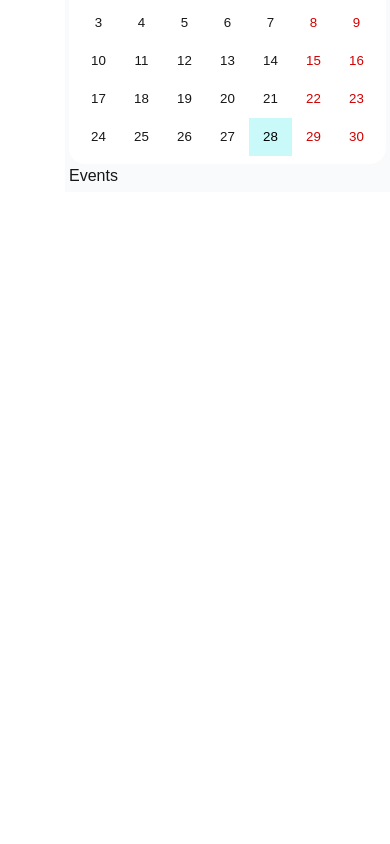
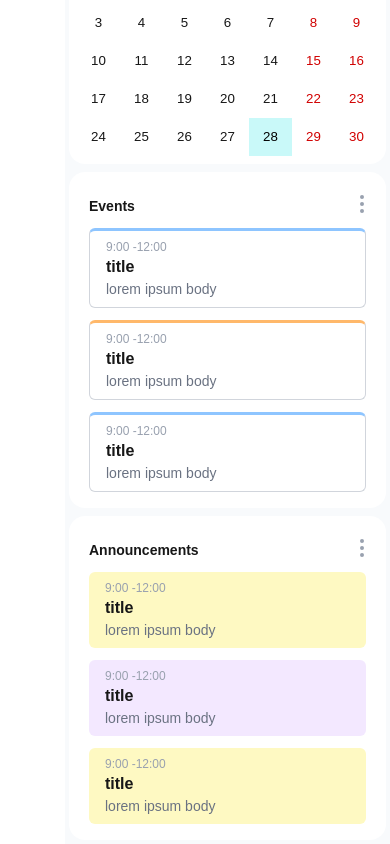
Before and after one commit to maysunktong/school-dashboard-storybook, a Next.js app: page /admin in a window 390 px wide. Shown: the part 1682-2526 px from the top of the page. Before the commit the page ends 1874 px from the top, so only its background shows below. Built offline with nearby package versions, Linux system fonts and the light colour scheme.

Commit message:
🛠️ announcements

```diff
--- a/app/(dashboard)/admin/page.tsx
+++ b/app/(dashboard)/admin/page.tsx
@@ -1,16 +1,16 @@
 import PopulationRow from "@/components/dashboard/PopulationRow";
-import StudentCountRadialBarChart from "../../../components/dashboard/StudentCountRadialBarChart";
-import AttendanceBarChart from "../../../components/dashboard/AttendanceBarChart";
-import FinanceLineChart from "../../../components/dashboard/FinanaceLineChart";
-import EventCalendar from "../../../components/dashboard/EventCalendar";
-import EventStack from "../../../components/dashboard/EventStack";
+import StudentCountRadialBarChart from "@/components/dashboard/StudentCountRadialBarChart";
+import AttendanceBarChart from "@/components/dashboard/AttendanceBarChart";
+import FinanceLineChart from "@/components/dashboard/FinanaceLineChart";
+import EventCalendar from "@/components/dashboard/EventCalendar";
+import Announcements from "../../../components/dashboard/Announcements";
 
 export default function AdminPage() {
   return (
     <div className="grid grid-cols-4 md:grid-cols-8 p-1 md:p-3 gap-2">
-      <div className="grid col-span-4 md:col-span-6 gap-2">
+      <div className="grid col-span-4 md:col-span-5 lg:col-span-6 gap-2">
         <PopulationRow />
-        <div className="w-full h-full grid grid-cols-1 md:grid-cols-3 gap-2">
+        <div className="grid grid-cols-1 md:grid-cols-3 gap-2">
           <div className="col-span-1">
             <StudentCountRadialBarChart />
           </div>
@@ -18,13 +18,13 @@ export default function AdminPage() {
             <AttendanceBarChart />
           </div>
         </div>
-        <div className="w-full h-full flex justify-center items-center">
+        <div className="flex justify-center items-center">
           <FinanceLineChart />
         </div>
       </div>
-      <div className="grid col-span-4 md:col-span-2">
+      <div className="w-full h-fit grid col-span-4 md:col-span-3 lg:col-span-2 gap-2">
         <EventCalendar />
-        <EventStack />
+        <Announcements />
       </div>
     </div>
   );
--- a/app/globals.css
+++ b/app/globals.css
@@ -27,6 +27,7 @@ body {
 
 .react-calendar {
   width: 100% !important;
+  height: fit-content !important;
   border: none !important;
 }
 
--- a/components/Card.tsx
+++ b/components/Card.tsx
@@ -15,10 +15,10 @@ export default function Card({
   ...props
 }: CardProps) {
   const baseStyle =
-    "w-full h-full relative rounded-2xl px-5 py-3 flex flex-col";
+    "w-full relative rounded-2xl px-5 py-3 flex flex-col";
   return (
     <div className={`${baseStyle} ${className}`} {...props}>
-      <EllipsisVertical className="absolute top-4 right-3 text-gray-400 cursor-pointer" />
+      <EllipsisVertical className="absolute top-5 right-3 text-gray-400 cursor-pointer" />
       {title && <p className="text-sm md:text-xl font-bold py-3">{title}</p>}
       <div className="overflow-y-auto flex-1">{children}</div>
     </div>
--- /dev/null
+++ b/components/EventCard.tsx
@@ -0,0 +1,19 @@
+type EventCardProps = {
+  title: string;
+  time?: string;
+  content?: string;
+  className?: string;
+};
+
+export default function EventCard({ title, time, content, className, ...props }: EventCardProps) {
+  const baseStyle = 'rounded-md  py-2 px-4 border border-gray-300 shadow">'
+  return (
+    <div className={`${baseStyle} ${className}`} {...props}>
+      <div className="flex flex-col-reverse justify-center items-start md:flex-row md:justify-between md:items-center">
+        <p className="font-bold">{title}</p>
+        <p className="text-xs text-gray-400">{time}</p>
+      </div>
+      <p className="font-thin text-sm text-gray-500">{content}</p>
+    </div>
+  );
+}
--- a/components/dashboard/Announcements.tsx
+++ b/components/dashboard/Announcements.tsx
@@ -1,3 +1,26 @@
+import Card from "../Card";
+import EventCard from "../EventCard";
+
+const announcements = [
+  { id: 1, title: "title", content: "lorem ipsum body", time: "9:00 -12:00" },
+  { id: 2, title: "title", content: "lorem ipsum body", time: "9:00 -12:00" },
+  { id: 3, title: "title", content: "lorem ipsum body", time: "9:00 -12:00" },
+];
+
 export default function Announcements() {
-  return <div>Announcements</div>;
+  return (
+    <Card title="Announcements" className="bg-white pb-4">
+      <div className="flex flex-col gap-3">
+        {announcements.map((item) => (
+          <EventCard
+            key={item.id}
+            title={item.title}
+            content={item.content}
+            time={item.time}
+            className="bg-purple-100 odd:bg-yellow-100 border-0"
+          />
+        ))}
+      </div>
+    </Card>
+  );
 }
--- a/components/dashboard/AttendanceBarChart.tsx
+++ b/components/dashboard/AttendanceBarChart.tsx
@@ -42,7 +42,7 @@ const data = [
 
 export default function AttendanceBarChart() {
   return (
-    <Card title="Class Attendance" className="bg-white">
+    <Card title="Class Attendance" className="w-full h-full bg-white">
       <BarChart
         style={{
           width: "100%",
--- a/components/dashboard/EventCalendar.tsx
+++ b/components/dashboard/EventCalendar.tsx
@@ -3,6 +3,7 @@
 import { useState } from "react";
 import Calendar from "react-calendar";
 import "react-calendar/dist/Calendar.css";
+import EventStack from "./EventStack";
 
 type ValuePiece = Date | null;
 
@@ -11,8 +12,9 @@ type Value = ValuePiece | [ValuePiece, ValuePiece];
 export default function EventCalendar() {
   const [value, onChange] = useState<Value>(new Date());
   return (
-    <div>
+    <>
       <Calendar onChange={onChange} value={value} className="rounded-2xl p-2" />
-    </div>
+      <EventStack />
+    </>
   );
 }
--- a/components/dashboard/EventStack.tsx
+++ b/components/dashboard/EventStack.tsx
@@ -1,3 +1,26 @@
+import Card from "../Card";
+import EventCard from "../EventCard";
+
+const events = [
+  { id: 1, title: "title", content: "lorem ipsum body", time: "9:00 -12:00" },
+  { id: 2, title: "title", content: "lorem ipsum body", time: "9:00 -12:00" },
+  { id: 3, title: "title", content: "lorem ipsum body", time: "9:00 -12:00" },
+];
+
 export default function EventStack() {
-  return <div>Events</div>;
+  return (
+    <Card title="Events" className="bg-white pb-4">
+      <div className="flex flex-col gap-3">
+        {events.map((item) => (
+          <EventCard
+            key={item.id}
+            title={item.title}
+            content={item.content}
+            time={item.time}
+            className="border-t-3 border-t-blue-300 even:border-t-orange-300"
+          />
+        ))}
+      </div>
+    </Card>
+  );
 }
--- a/components/dashboard/StudentCountRadialBarChart.tsx
+++ b/components/dashboard/StudentCountRadialBarChart.tsx
@@ -25,7 +25,7 @@ const data = [
 
 export default function StudentCountRadialBarChart() {
   return (
-    <Card title="Students" className="bg-white">
+    <Card title="Students" className="w-full h-full bg-white">
       <div className="relative w-full">
         <RadialBarChart
           className="w-full h-full"
```
